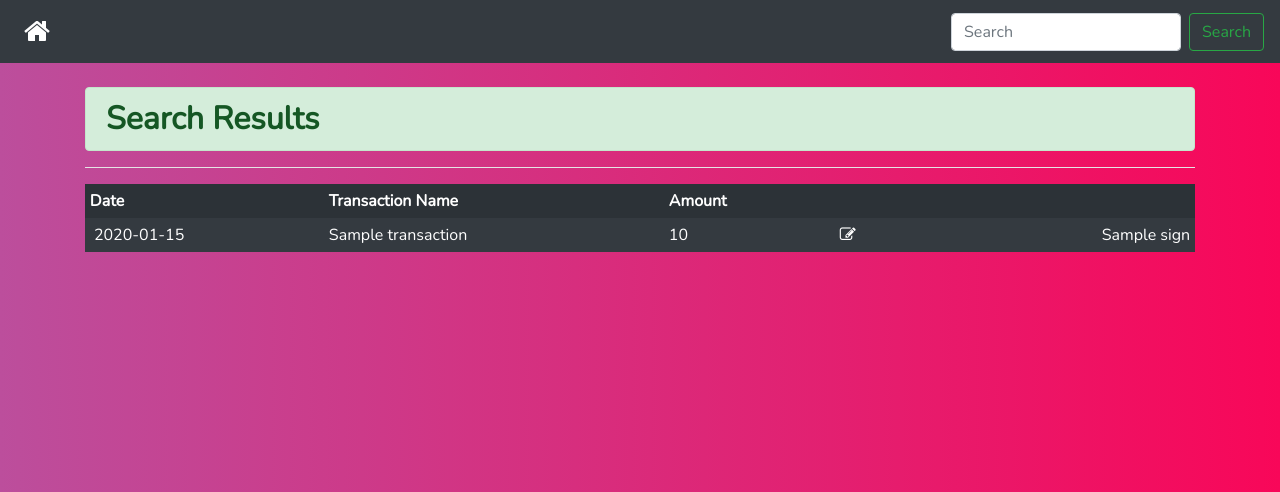
After one commit to Aasess/ExpenseTracker, a Django app: template expense/templates/expense/search.html in a window 1280 px wide. The commit adds this page. Shown: the top 492 px of the page. Run offline with Django 3.2, Linux system fonts and the light colour scheme; the template is opened without the code that fills it: most values are stand-ins (such as "Sample title", 1, 10 or a date in 2020); some libraries are stand-ins or nearby versions.

Commit message:
search bar created and handled!!

```diff
--- a/expense/templates/expense/history.html
+++ b/expense/templates/expense/history.html
@@ -7,8 +7,8 @@
     <nav class="navbar navbar-dark bg-dark">
         <!-- Navbar content -->
         <a class="navbar-brand" title="Home page" href="{% url 'home' %}"><i class="fa fa-home ml-2 mt-1" style="font-size:28px;"></i></a>
-        <form class="form-inline">
-          <input class="form-control mr-sm-2" type="search" placeholder="Search" aria-label="Search">
+        <form class="form-inline" method="GET" action="{% url 'search' %}">
+          <input class="form-control mr-sm-2" type="search" placeholder="Search" aria-label="Search" id="query" name="query">
           <button class="btn btn-outline-success my-2 my-sm-0" type="submit">Search</button>
         </form>
     </nav>
--- a/expense/templates/expense/home.html
+++ b/expense/templates/expense/home.html
@@ -26,7 +26,7 @@
 
        <div class="row">
            <div class="col-8 text-left">
-               <h4>History</h4>
+               <h4>Recent History</h4>
            </div>
            <div class="col-4 text-right">
             <a href="{% url 'history' %}" title="view all history"><i class="fa fa-history mr-2" style="font-size:24px;"></i></a>
--- /dev/null
+++ b/expense/templates/expense/search.html
@@ -0,0 +1,49 @@
+{% extends 'base.html' %}
+{% block title %}
+  History-Search
+{% endblock %}
+
+{% block content %}
+    <nav class="navbar navbar-dark bg-dark">
+        <!-- Navbar content -->
+        <a class="navbar-brand" title="Home page" href="{% url 'home' %}"><i class="fa fa-home ml-2 mt-1" style="font-size:28px;"></i></a>
+        <form class="form-inline" method="GET" action="{% url 'search' %}">
+            <input class="form-control mr-sm-2" type="search" placeholder="Search" aria-label="Search" id="query" name="query">
+            <button class="btn btn-outline-success my-2 my-sm-0" type="submit">Search</button>
+          </form>
+    </nav>
+      <br/>
+      <!--container-->
+
+      <div class="container text-white">
+        <h2 class="alert alert-success"><strong> Search Results</strong></h2>
+        <hr color="white"/>
+        {%if error %}
+           <h4 class="alert alert-warning">{{error }} <strong>{{query}}</strong></h4>
+           <p class="text-left ml-2">Check your spelling or try different keywords</p>
+        {% else %}
+            <table class="table table-borderless table-dark table-hover table-sm">
+            <thead>
+                <tr class="table-active">
+                <th scope="col">Date</th>
+                <th scope="col">Transaction Name</th>
+                <th scope="col" class="text-left"> Amount</th>
+                <th scope="col"></th>
+                <th></th>
+                </tr>
+            </thead>
+            <tbody>
+                {% for transaction in expense %}
+                <tr/>
+                <td><span class="trash"><a href="{% url 'delete' transaction.id %}" title="view all history"><i class="fa fa-trash" title="Delete this transaction"></i></a></span> {{ transaction.datepretty }}</td>
+                <td>{{ transaction.transaction_name }}</td>
+                <td class="text-left">{{ transaction.amount }}</td>
+                <td><a href="{% url 'edit' transaction.id %}" title="Edit this transaction" class="ml-3 mr-4"><i class="fa fa-edit"></i></a></td>
+                <div><td class="text-right sign">{{ transaction.sign }}</td></div>
+                </tr>
+                {% endfor %}
+            </tbody>
+            {% endif %}
+        </table>
+      </div>
+{% endblock %}
--- a/expense/urls.py
+++ b/expense/urls.py
@@ -6,5 +6,6 @@ urlpatterns =[
     path('',views.home,name="home"),
     path('history/',views.history,name="history"),
     path('history/edit/<int:transaction_id>',views.edit,name="edit"),
-    path('history/<int:transaction_id>/delete',views.delete,name="delete")
+    path('history/<int:transaction_id>/delete',views.delete,name="delete"),
+    path('history/search',views.search,name="search"),
 ]
```
Also changed, not shown: expense/views.py (+21 -2 lines), expense/models.py (line endings or trailing spaces), expense/templates/expense/edit.html (line endings or trailing spaces).
